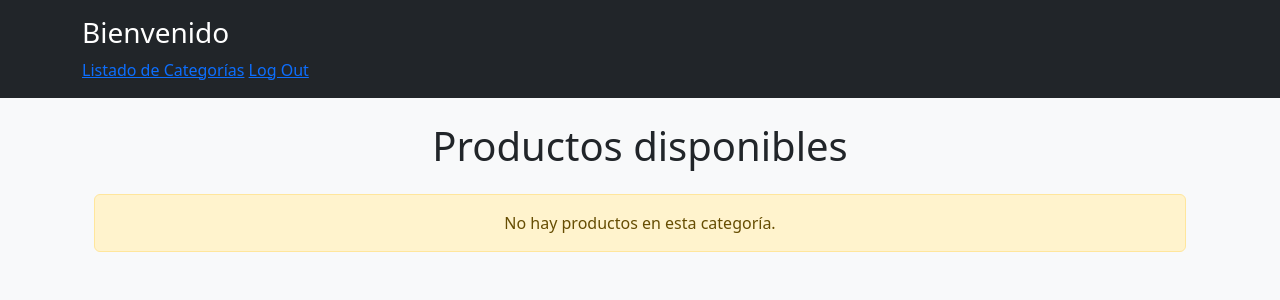
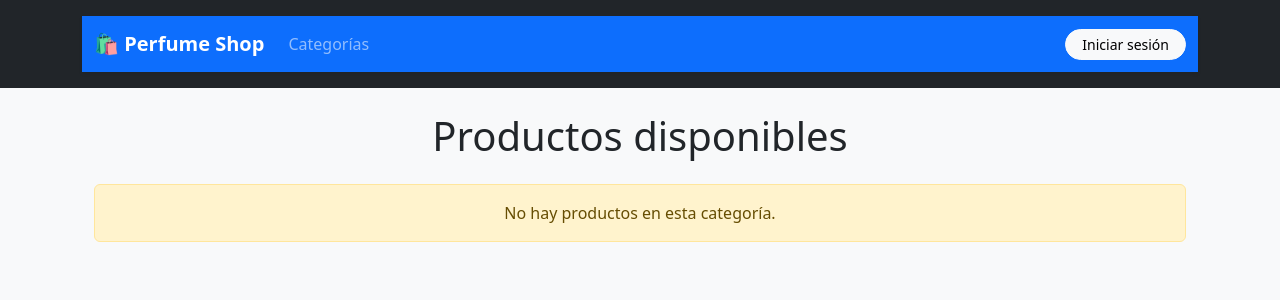
Before and after one commit to asa7ur/daweb-tienda-symfony, a Symfony app: template templates/productos/mostrar_productos.html.twig in a window 1280 px wide. Shown: the top 300 px of the page. Run offline with Twig, Linux system fonts and the light colour scheme; the template is opened without the code that fills it, so the values that code supplies are empty; some libraries are stand-ins or nearby versions.

Commit message:
Añadidos productos y categorias

```diff
--- a/src/Controller/SecurityController.php
+++ b/src/Controller/SecurityController.php
@@ -9,7 +9,7 @@ use Symfony\Component\Security\Http\Authentication\AuthenticationUtils;
 
 class SecurityController extends AbstractController
 {
-    #[Route(path: '/login', name: 'app_login')]
+    #[Route(path: '/login', name: 'login')]
     public function login(AuthenticationUtils $authenticationUtils): Response
     {
         // get the login error if there is one
@@ -24,7 +24,7 @@ class SecurityController extends AbstractController
         ]);
     }
 
-    #[Route(path: '/logout', name: 'app_logout')]
+    #[Route(path: '/logout', name: 'logout')]
     public function logout(): void
     {
         throw new \LogicException('This method can be blank - it will be intercepted by the logout key on your firewall.');
--- a/templates/cabecera.html.twig
+++ b/templates/cabecera.html.twig
@@ -1,5 +1,51 @@
 {% block header %}
-    <h3>Bienvenido {{ app.user.login }}</h3>
-    <a href="{{ path('app_categorias') }}">Listado de Categorías</a>
-    <a href="{{ path('app_logout') }}">Log Out</a>
+<nav class="navbar navbar-expand-lg navbar-dark bg-primary shadow-sm">
+    <div class="container">
+        <!-- Logo o título del sitio -->
+        <a class="navbar-brand fw-bold" href="{{ path('categorias') }}">
+            🛍️ Perfume Shop
+        </a>
+
+        <!-- Botón hamburguesa para móviles -->
+        <button class="navbar-toggler" type="button" data-bs-toggle="collapse"
+                data-bs-target="#navbarContent" aria-controls="navbarContent"
+                aria-expanded="false" aria-label="Toggle navigation">
+            <span class="navbar-toggler-icon"></span>
+        </button>
+
+        <!-- Contenido del navbar -->
+        <div class="collapse navbar-collapse" id="navbarContent">
+            <ul class="navbar-nav me-auto mb-2 mb-lg-0">
+                <li class="nav-item">
+                    <a class="nav-link {% if app.request.attributes.get('_route') == 'categorias' %}active{% endif %}"
+                       href="{{ path('categorias') }}">
+                        Categorías
+                    </a>
+                </li>
+                {# Agrega aquí más enlaces si lo necesitas #}
+            </ul>
+
+            <ul class="navbar-nav ms-auto">
+                {% if app.user %}
+                    <li class="nav-item d-flex align-items-center me-3 text-white">
+                        👋 Bienvenido, <strong class="ms-1">{{ app.user.login }}</strong>
+                    </li>
+                    <li class="nav-item">
+                        <a class="btn btn-outline-light btn-sm rounded-pill px-3"
+                           href="{{ path('logout') }}">
+                            Cerrar sesión
+                        </a>
+                    </li>
+                {% else %}
+                    <li class="nav-item">
+                        <a class="btn btn-light btn-sm rounded-pill px-3"
+                           href="{{ path('login') }}">
+                            Iniciar sesión
+                        </a>
+                    </li>
+                {% endif %}
+            </ul>
+        </div>
+    </div>
+</nav>
 {% endblock %}
--- a/templates/productos/mostrar_productos.html.twig
+++ b/templates/productos/mostrar_productos.html.twig
@@ -16,13 +16,16 @@
                 <div class="col-12 col-md-6 col-lg-4">
                     <div class="card h-100 shadow-sm border-0">
                         <div class="card-body d-flex flex-column">
-                            <h5 class="card-title">{{ producto.getNombre() }}</h5>
-                            <h6 class="text-muted">{{ producto.getCodigo() }}</h6>
+                            <h5 class="card-title">{{ producto.getNombreCorto() }}</h5>
+                            <h6 class="text-muted">{{ producto.getNombre() }}</h6>
                             <p class="card-text mt-2">
-                                {{ producto.getDescripcion()|slice(0, 100) ~ '...' }}
+                                {{ producto.getDescripcion()|slice(0, 150) ~ '...' }}
                             </p>
                             <div class="mt-auto">
                                 <p class="fw-bold mb-2">💶 {{ producto.getPrecio() }} €</p>
+                                <a href="{{ path('anadir', {'id': producto.getId()}) }}" class="btn btn-primary w-100">
+                                    🛒 Añadir al carrito
+                                </a>
                             </div>
                         </div>
                     </div>
```
Also changed, not shown: src/Controller/BaseController.php (+33 -11 lines), templates/categoria/mostrar_categoria.html.twig (deleted, +0 -20 lines), templates/categorias/mostrar_categorias.html.twig (+1 -6 lines), templates/producto/mostrar_producto.html.twig (deleted, +0 -9 lines), templates/security/login.html.twig (+45 -22 lines), 1 other file.
